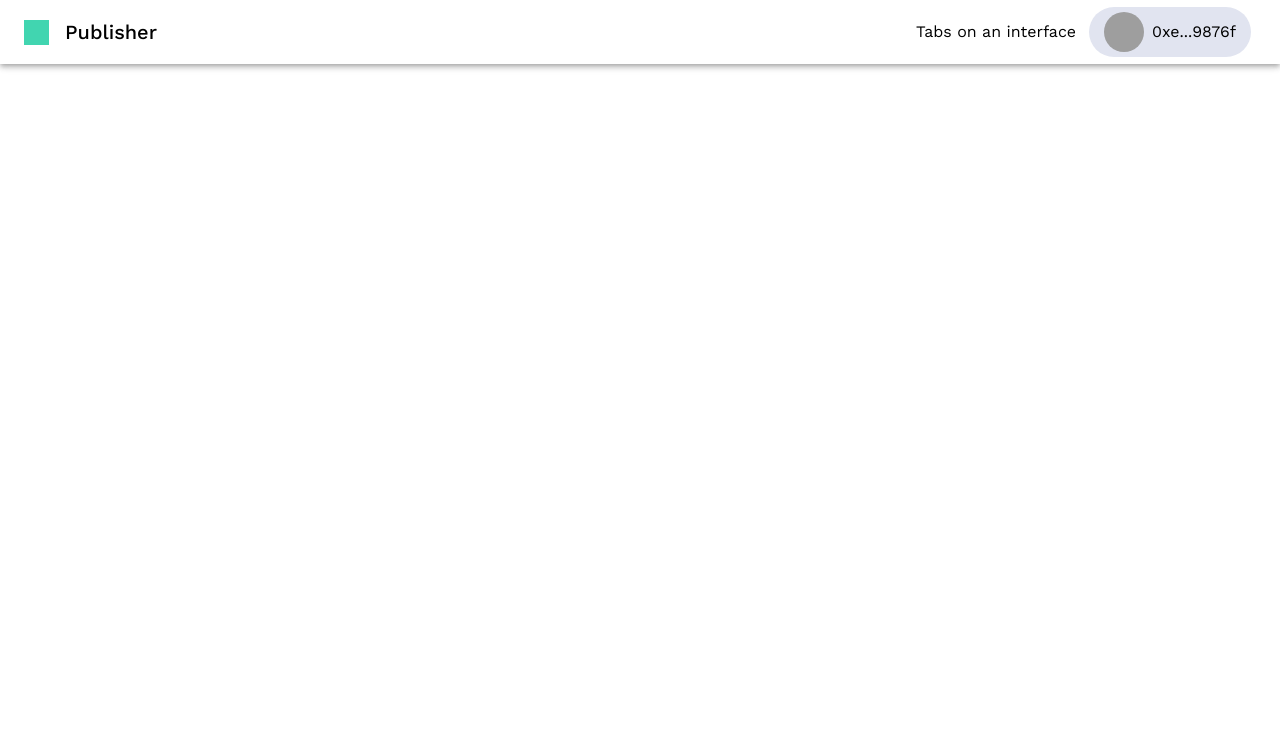
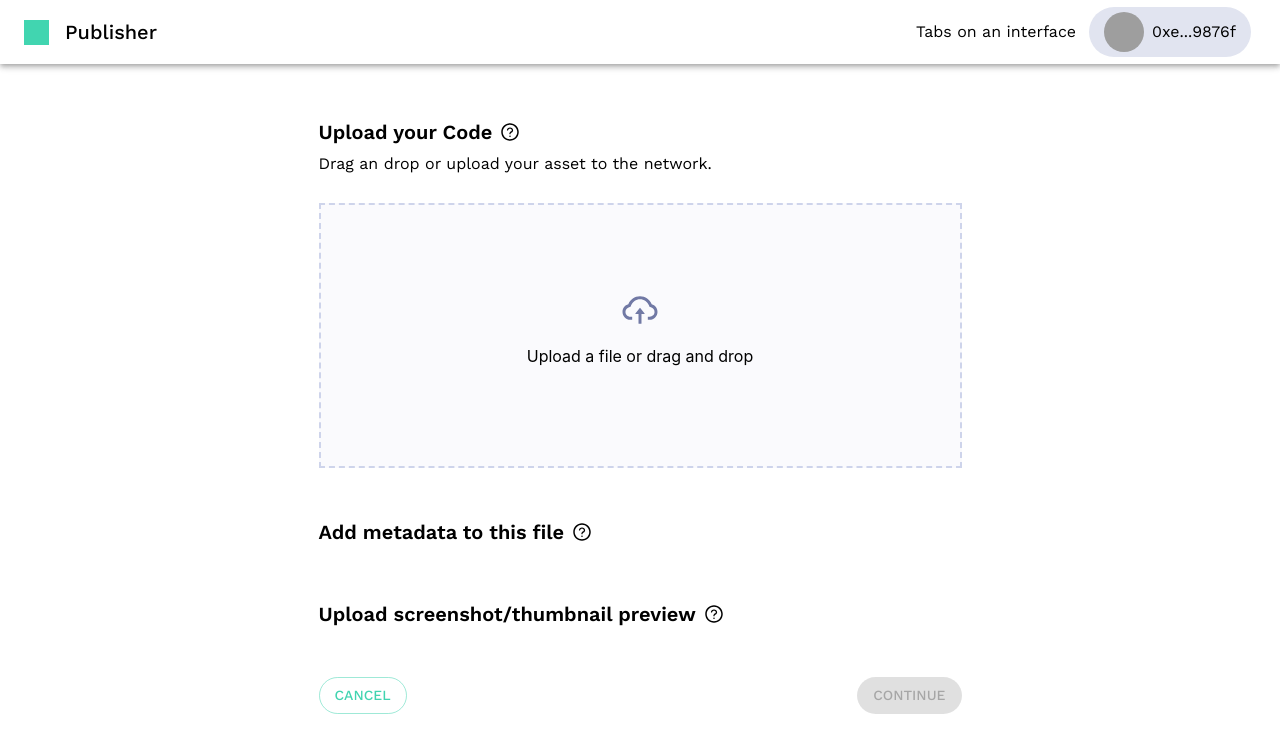
Before and after one commit to 2CPublisher/2CPublisher, a React (Create React App) app: page / in a window 1280 px wide. Shown: the top 752 px of the page. Built offline with nearby package versions, Linux system fonts and the light colour scheme; grey boxes are pictures that could not be loaded.

Commit message:
Add Home Page
Add Styled Button

Add DropZone Component

Add Styled Label

```diff
--- a/package.json
+++ b/package.json
@@ -15,6 +15,8 @@
     "@types/react-dom": "^17.0.0",
     "react": "^17.0.2",
     "react-dom": "^17.0.2",
+    "react-dropzone": "^11.3.4",
+    "react-icons": "^4.2.0",
     "react-router-dom": "^5.2.0",
     "react-scripts": "4.0.3",
     "typescript": "^4.1.2",
--- /dev/null
+++ b/src/components/Button/index.tsx
@@ -0,0 +1,6 @@
+import Button, { ButtonProps } from "@material-ui/core/Button"
+import styled from "@emotion/styled"
+
+export const ButtonStyled = styled(Button)<ButtonProps>({
+  borderRadius: "25px",
+})
--- /dev/null
+++ b/src/components/Label/index.tsx
@@ -0,0 +1,35 @@
+import Typography from "@material-ui/core/Typography"
+import Tooltip from "@material-ui/core/Tooltip"
+import IconButton from "@material-ui/core/IconButton"
+import { AiOutlineQuestionCircle } from "react-icons/ai"
+
+import styled from "@emotion/styled"
+
+const LabelContainer = styled.div`
+  display: flex;
+  justify-content: flex-start;
+  align-items: center;
+`
+type LabelProps = {
+  text: string
+  toolTipMessage: string
+}
+
+const Label = ({ text, toolTipMessage }: LabelProps) => {
+  return (
+    <LabelContainer>
+      <Typography variant="h6" component="div" sx={{ fontWeight: "bold" }}>
+        {text}
+      </Typography>
+      <Tooltip title={toolTipMessage} placement="right">
+        <IconButton color="primary" aria-label="upload picture" component="div">
+          <AiOutlineQuestionCircle
+            style={{ width: 20, height: 20, color: "#000" }}
+          />
+        </IconButton>
+      </Tooltip>
+    </LabelContainer>
+  )
+}
+
+export default Label
--- a/src/components/Layout/index.tsx
+++ b/src/components/Layout/index.tsx
@@ -20,7 +20,7 @@ const MainLayout = ({ children }: MainLayoutProps) => {
   return (
     <>
       <Box sx={{ flexGrow: 1 }}>
-        <AppBar position="static">
+        <AppBar position="static" color="secondary">
           <Toolbar>
             <Square />
             <Typography
--- a/src/index.tsx
+++ b/src/index.tsx
@@ -9,14 +9,14 @@ const theme = createTheme({
   palette: {
     mode: "light",
     primary: {
-      main: "#fff",
-      contrastText: "#000",
-    },
-    secondary: {
       light: "#67dcbf",
       main: "#41D4B0",
       dark: "#2d947b",
       contrastText: "#fff",
+    },
+    secondary: {
+      main: "#fff",
+      contrastText: "#000",
     },
   },
   typography: {
--- a/src/pages/Home/Home.tsx
+++ b/src/pages/Home/Home.tsx
@@ -1,10 +1,90 @@
+import { useCallback } from "react"
 import MainLayout from "../../components/Layout"
+import { useDropzone } from "react-dropzone"
+import Typography from "@material-ui/core/Typography"
+import { ButtonStyled } from "../../components/Button"
+import { AiOutlineCloudUpload } from "react-icons/ai"
+import Label from "../../components/Label"
 import "./Home.css"
 
+import styled from "@emotion/styled"
+
+const HomeContainer = styled.div`
+  display: flex;
+  flex-direction: column;
+  justify-content: space-between;
+  min-height: 600px;
+  margin-top: 50px;
+`
+
+const UploadFileZone = styled.div`
+  display: flex;
+  justify-content: center;
+  align-items: center;
+  width: 639px;
+  height: 261px;
+  background: #fafafd;
+  border: 2px dashed #ced4eb;
+  margin-top: 25px;
+
+  .message {
+    display: flex;
+    flex-direction: column;
+    align-items: center;
+  }
+`
+
+const ButtonsContainer = styled.div`
+  display: flex;
+  justify-content: space-between;
+`
+
 function Home() {
+  const onDrop = useCallback((acceptedFiles) => {
+    // Do something with the files
+  }, [])
+  const { getRootProps, getInputProps, isDragActive } = useDropzone({ onDrop })
+
   return (
     <MainLayout>
-      <div />
+      <HomeContainer>
+        <div>
+          <Label
+            text="Upload your Code"
+            toolTipMessage="This is the reason this exists"
+          />
+          <Typography variant="subtitle1" component="div">
+            Drag an drop or upload your asset to the network.
+          </Typography>
+          <UploadFileZone {...getRootProps()}>
+            <input {...getInputProps()} />
+            {isDragActive ? (
+              <p>Drop the files here ...</p>
+            ) : (
+              <div className="message">
+                <AiOutlineCloudUpload
+                  style={{ width: 40, height: 40, color: "#7179A5" }}
+                />
+                <p>Upload a file or drag and drop</p>
+              </div>
+            )}
+          </UploadFileZone>
+        </div>
+        <Label
+          text="Add metadata to this file"
+          toolTipMessage="This is the reason this exists"
+        />
+        <Label
+          text="Upload screenshot/thumbnail preview"
+          toolTipMessage="This is the reason this exists"
+        />
+        <ButtonsContainer>
+          <ButtonStyled variant="outlined">Cancel</ButtonStyled>
+          <ButtonStyled variant="contained" disabled>
+            Continue
+          </ButtonStyled>
+        </ButtonsContainer>
+      </HomeContainer>
     </MainLayout>
   )
 }
```
Also changed, not shown: 1 other file (tests, documents, lock files or other folders).
